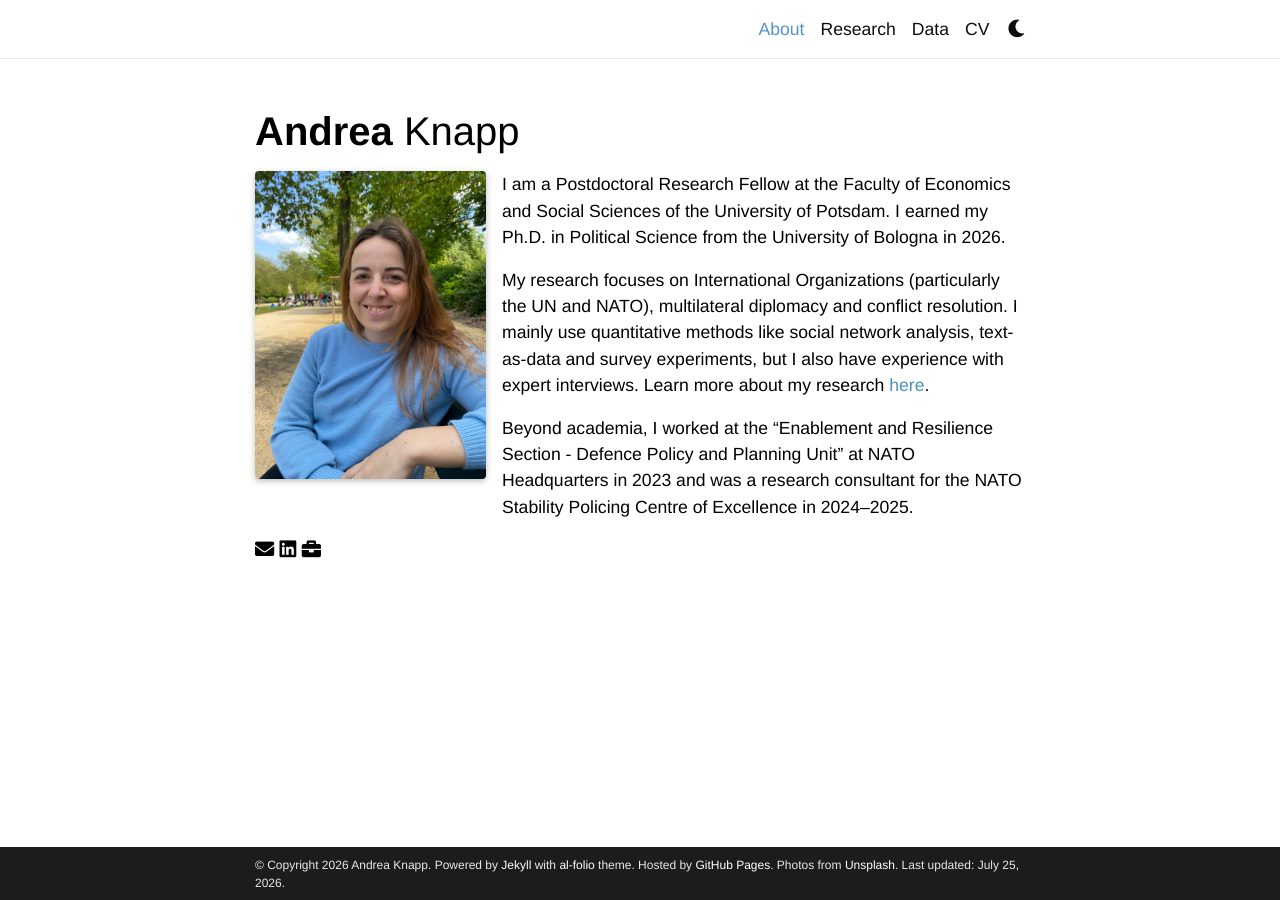
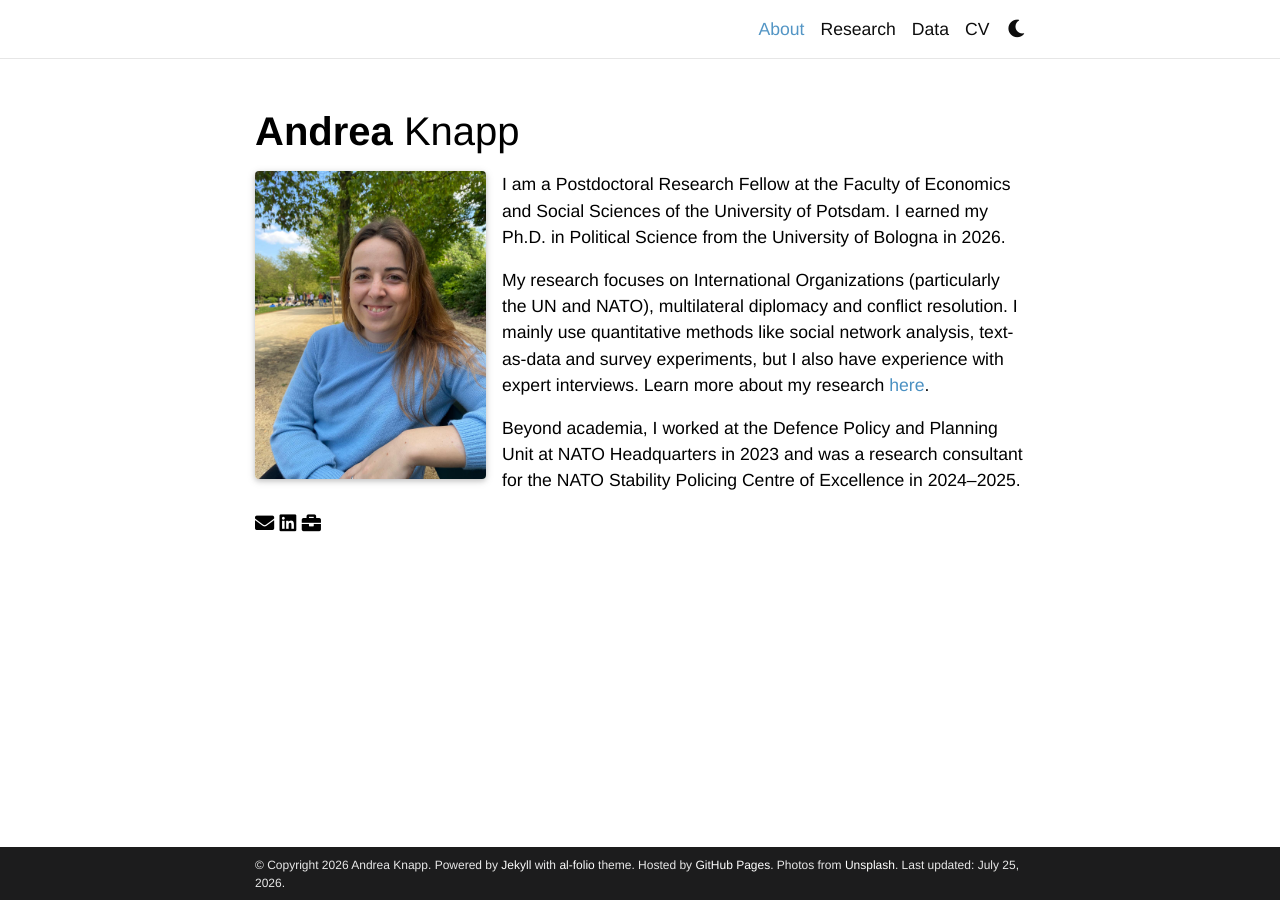
Before and after one commit to andrea-knpp/website, a Jekyll site: the page built from _pages/about.md, in a window 1280 px wide. Built offline with Jekyll 4.4.1, drawn with Linux system fonts in a browser that asks for light colours; full-size pictures stand in for the smaller copies a plugin makes; comment, search, counter and statistics services are not loaded; a style sheet for code colours, icons or effects is not loaded.

Commit message:
Update about.md

```diff
--- a/_pages/about.md
+++ b/_pages/about.md
@@ -17,4 +17,4 @@
 
 My research focuses on International Organizations (particularly the UN and NATO), multilateral diplomacy and conflict resolution. I mainly use quantitative methods like social network analysis, text-as-data and survey experiments, but I also have experience with expert interviews. Learn more about my research [here](https://andrea-knpp.github.io/website/research/).
 
-Beyond academia, I worked at the "Enablement and Resilience Section - Defence Policy and Planning Unit" at NATO Headquarters in 2023 and was a research consultant for the NATO Stability Policing Centre of Excellence in 2024–2025.
+Beyond academia, I worked at the Defence Policy and Planning Unit at NATO Headquarters in 2023 and was a research consultant for the NATO Stability Policing Centre of Excellence in 2024–2025.
```
